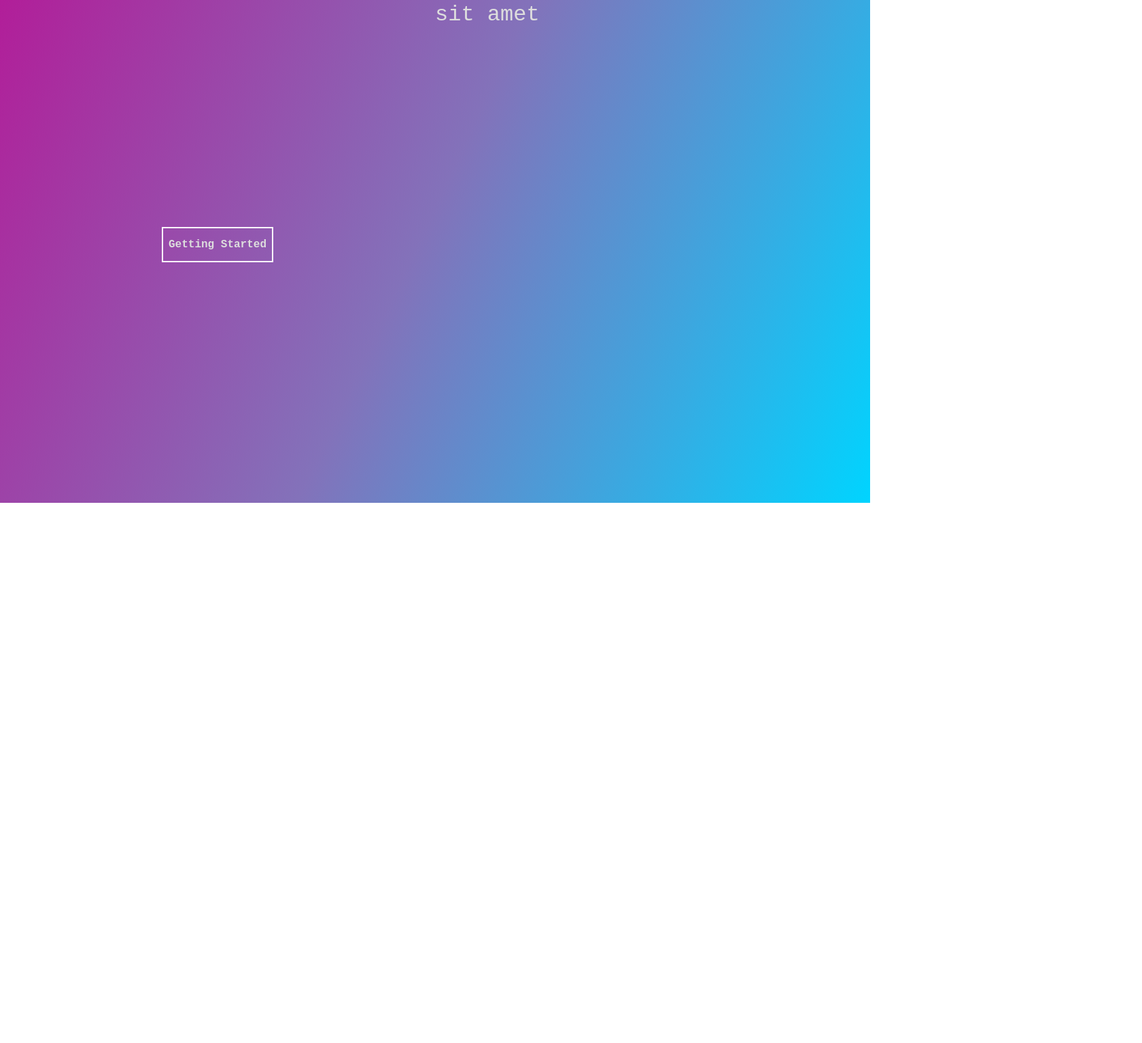
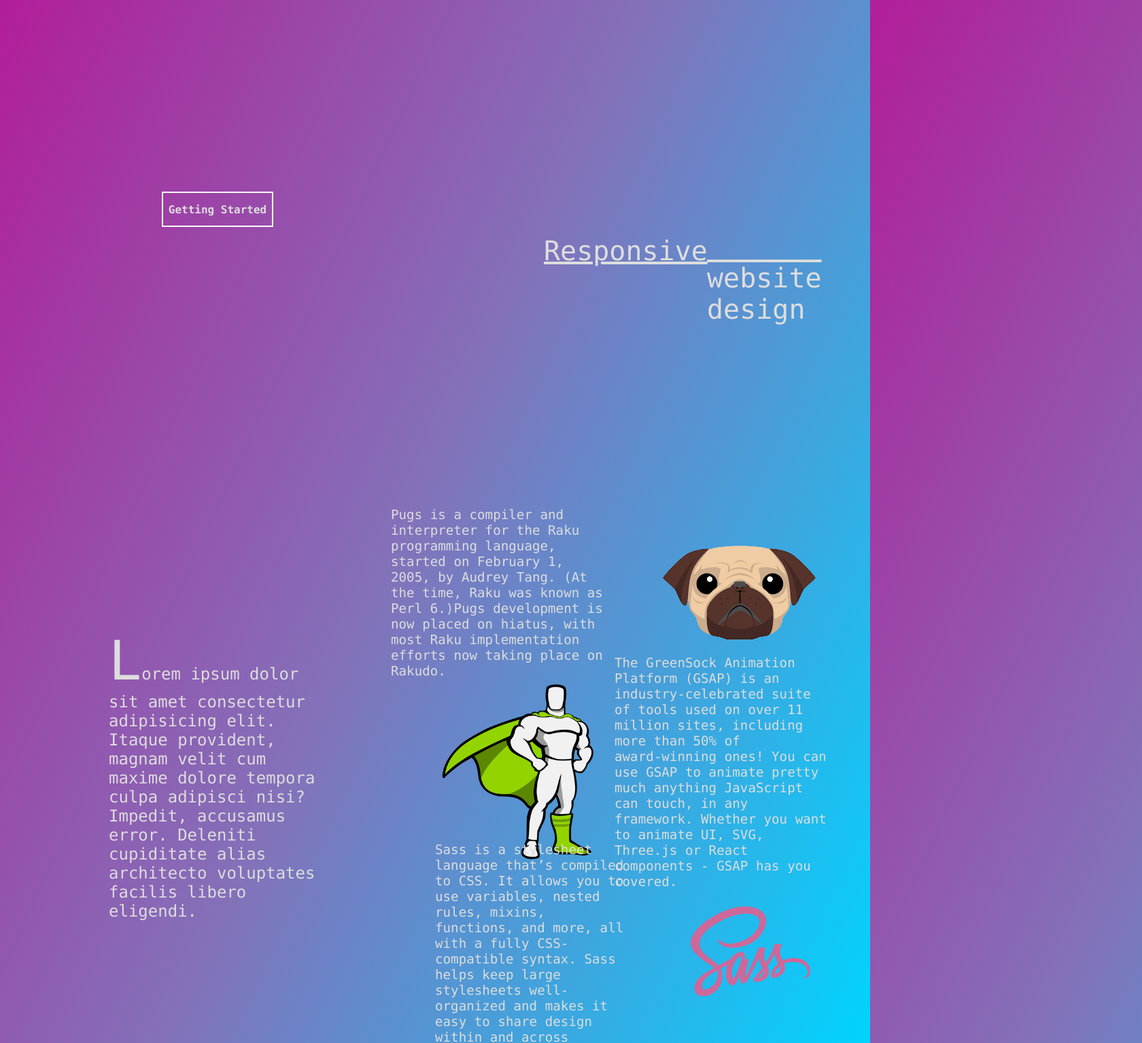
Before and after one commit to MDworecki404/RWD-website, a website built with Parcel: page index.pug in a window 1280 px wide. Shown: the part 60-1595 px from the top of the page at 68% size, 1680 px wide, since content can reach past the window. Built offline with nearby package versions, Linux system fonts and the light colour scheme.

Commit message:
Section 2 complited and scrollTrigger also

```diff
--- a/index.js
+++ b/index.js
@@ -1 +1,2 @@
 import hamburgerMenuOpen from "./src/scripts/hamburger-menu";
+import scroll from "./src/scripts/scrollTrigger";
--- a/index.pug
+++ b/index.pug
@@ -8,6 +8,7 @@
     title Document
   body
     section.section1
+      .menu
       nav.nav1
         div.hamburger--menu
           .bar1
@@ -19,10 +20,29 @@
           li ipsum
           li dolor
           li sit amet
-      aside.leftSide
-        .gettingStarted Getting Started
-      aside.rightSide
+      .main
+        aside.leftSide
+          .gettingStarted Getting Started
+        aside.rightSide
+          p Responsive
+          p website
+          p design
     section.section2
+      article
+        p Lorem ipsum dolor sit amet consectetur adipisicing elit. Itaque provident, magnam velit cum maxime dolore tempora culpa adipisci nisi? Impedit, accusamus error. Deleniti cupiditate alias architecto voluptates facilis libero eligendi.
+      aside
+        .img--container1
+          article Pugs is a compiler and interpreter for the Raku programming language, started on February 1, 2005, by Audrey Tang. (At the time, Raku was known as Perl 6.)Pugs development is now placed on hiatus, with most Raku implementation efforts now taking place on Rakudo.
+          img(src="./src/assets/pug-logo.png", alt="pug-logo").pug
+        .img--container2
+          img(src="./src/assets/gsap.png", alt="pug-logo").gsap
+          article The GreenSock Animation Platform (GSAP) is an industry-celebrated suite of tools used on over 11 million sites, including more than 50% of award‑winning ones! You can use GSAP to animate pretty much anything JavaScript can touch, in any framework. Whether you want to animate UI, SVG, Three.js or React components - GSAP has you covered.
+        .img--container3
+          article Sass is a stylesheet language that’s compiled to CSS. It allows you to use variables, nested rules, mixins, functions, and more, all with a fully CSS-compatible syntax. Sass helps keep large stylesheets well-organized and makes it easy to share design within and across projects.
+          img(src="./src/assets/sass.png", alt="pug-logo").sass
+      footer
+
+
 
 
     script(type ="module" src="index.js")
--- a/src/scripts/hamburger-menu.js
+++ b/src/scripts/hamburger-menu.js
@@ -2,15 +2,17 @@
 
 const hamburgerMenu = document.querySelector(".hamburger--menu");
 let hamburgerState = 0;
+const menu = document.querySelector(".menu");
 const hamburgerMenuOpen = () => {
   if (hamburgerState === 1) {
     const bar1 = document.querySelector(".bar1");
     const bar2 = document.querySelector(".bar2");
     const bar3 = document.querySelector(".bar3");
 
-    TweenMax.to(bar2, 0.5, { x: 0 });
-    TweenMax.to(bar1, 0.5, { y: 0, transform: "rotate(0)" });
-    TweenMax.to(bar3, 0.5, { y: 0, transform: "rotate(0)" });
+    TweenMax.to(bar2, 0.3, { x: 0 });
+    TweenMax.to(bar1, 0.3, { y: 0, transform: "rotate(0)" });
+    TweenMax.to(bar3, 0.3, { y: 0, transform: "rotate(0)" });
+    TweenMax.to(menu, 0.3, { x: 0 });
     hamburgerState = hamburgerState - 1;
     console.log(hamburgerState);
   } else if (hamburgerState === 0) {
@@ -18,9 +20,10 @@
     const bar2 = document.querySelector(".bar2");
     const bar3 = document.querySelector(".bar3");
 
-    TweenMax.to(bar2, 0.5, { x: -150 });
-    TweenMax.to(bar1, 0.5, { y: "0.9rem", transform: "rotate(45deg)" });
-    TweenMax.to(bar3, 0.5, { y: "-0.9rem", transform: "rotate(-45deg)" });
+    TweenMax.to(bar2, 0.3, { x: -150 });
+    TweenMax.to(bar1, 0.3, { y: "0.9rem", transform: "rotate(45deg)" });
+    TweenMax.to(bar3, 0.3, { y: "-0.9rem", transform: "rotate(-45deg)" });
+    TweenMax.to(menu, 0.3, { transform: "translate(100%, 0%)" });
     hamburgerState += 1;
     console.log(hamburgerState);
   }
--- a/src/scripts/scrollTrigger.js
+++ b/src/scripts/scrollTrigger.js
@@ -0,0 +1,26 @@
+import { gsap } from "gsap";
+import { ScrollTrigger } from "gsap/ScrollTrigger";
+
+gsap.registerPlugin(ScrollTrigger);
+
+const section2 = document.querySelector(".section2");
+
+const scroll = () => {
+  gsap.fromTo(
+    section2.children,
+    { y: "+=100", opacity: 0 },
+    {
+      y: 0,
+      opacity: 1,
+      stagger: 0.2,
+      duration: 0.5,
+      scrollTrigger: {
+        trigger: ".section2",
+        start: "top 30%",
+      },
+    }
+  );
+};
+window.onload = scroll;
+
+export default scroll;
--- a/src/style/style.scss
+++ b/src/style/style.scss
@@ -8,29 +8,34 @@
 * {
   margin: 0;
   padding: 0;
-  font-family: "Courier New", Courier, monospace;
+  font-family: SFMono-Regular, Menlo, Monaco, Consolas, "Liberation Mono",
+    "Courier New", monospace;
 }
 html {
   overflow-x: hidden;
-  font-family: "Courier New", Courier, monospace;
+  scroll-behavior: smooth;
+  background: $bg;
+  background-position: fixed;
+  color: $text;
 }
 
 .section1 {
   width: 100vw;
   height: 100vh;
-  background: rgb(179, 27, 152);
-  background: $bg;
-  color: $text;
   .nav1 {
-    width: 50%;
+    width: 20%;
     height: 10%;
     float: left;
     .hamburger--menu {
       width: 3rem;
       height: 3rem;
-      margin: 1rem;
+      top: 1rem;
+      left: 1.5rem;
+      position: absolute;
+      position: fixed;
       background-color: transparent;
       cursor: pointer;
+      z-index: 9;
       @mixin bar {
         width: 100%;
         height: 10%;
@@ -50,7 +55,7 @@
     }
   }
   .nav2 {
-    width: 50%;
+    width: 80%;
     display: flex;
     float: left;
     justify-content: right;
@@ -62,15 +67,30 @@
     margin-right: 6rem;
     font-size: 2rem;
     margin-top: 2%;
+    cursor: pointer;
   }
+  .menu {
+    width: 23rem;
+    background-color: rgb(37, 29, 29);
+    height: 100%;
+    position: absolute;
+    left: -23rem;
+    top: 0;
+    position: fixed;
+    z-index: 8;
+  }
+  .main {
+    width: 100%;
+    height: 90%;
+    display: flex;
+
     .leftSide {
       width: 50%;
       height: 80%;
-    clear: both;
       display: flex;
       justify-content: center;
       align-items: center;
-  }
+
       .gettingStarted {
         width: 10rem;
         height: 3rem;
@@ -93,8 +113,88 @@
         }
       }
     }
+    .rightSide {
+      width: 50%;
+      display: block;
+      p {
+        position: relative;
+        top: 20rem;
+        font-size: 2.5rem;
+        margin-left: 10rem;
+        width: 100%;
+        &:first-child {
+          top: 20.4rem;
+          text-decoration: underline;
+        }
+        &:nth-child(2) {
+          margin-left: 25rem;
+          text-decoration: overline;
+        }
+        &:last-child {
+          margin-left: 25rem;
+        }
+      }
+    }
+  }
+}
 
 .section2 {
+  color: $text;
   width: 100vw;
   height: 100vh;
+  article {
+    width: 50%;
+    height: 100%;
+    float: left;
+    display: flex;
+    justify-content: center;
+    align-items: center;
+    p {
+      width: 50%;
+      font-size: 1.5rem;
+      &::first-letter {
+        font-size: 5rem;
       }
+    }
+  }
+  aside {
+    width: 50%;
+    height: 100%;
+    float: left;
+    font-size: 1.2rem;
+    .img--container1 {
+      width: 100%;
+      height: 33%;
+      display: flex;
+      justify-content: right;
+      align-items: center;
+      article {
+        transform: translate(-10rem);
+      }
+      .pug {
+        transform: scale(1rem);
+        transform: translate(-5rem);
+      }
+    }
+    .img--container2 {
+      width: 100%;
+      height: 33%;
+      display: flex;
+
+      .gsap {
+        float: right;
+        transform: scale(2rem);
+      }
+    }
+    .img--container3 {
+      width: 100%;
+      height: 33%;
+      display: flex;
+      justify-content: right;
+      align-items: right;
+      .sass {
+        transform: scale(0.5);
+      }
+    }
+  }
+}
```
Also changed, not shown: dist/gsap.c1df2048.png (added), dist/index.html, dist/pug-logo.33b256c8.png (added), dist/sass.b28a07a0.png (added), src/assets/gsap.png (added), src/assets/pug-logo.png (added), src/assets/sass.png (added), 4 other files. Lines whose indentation alone changed are shown as unchanged.
